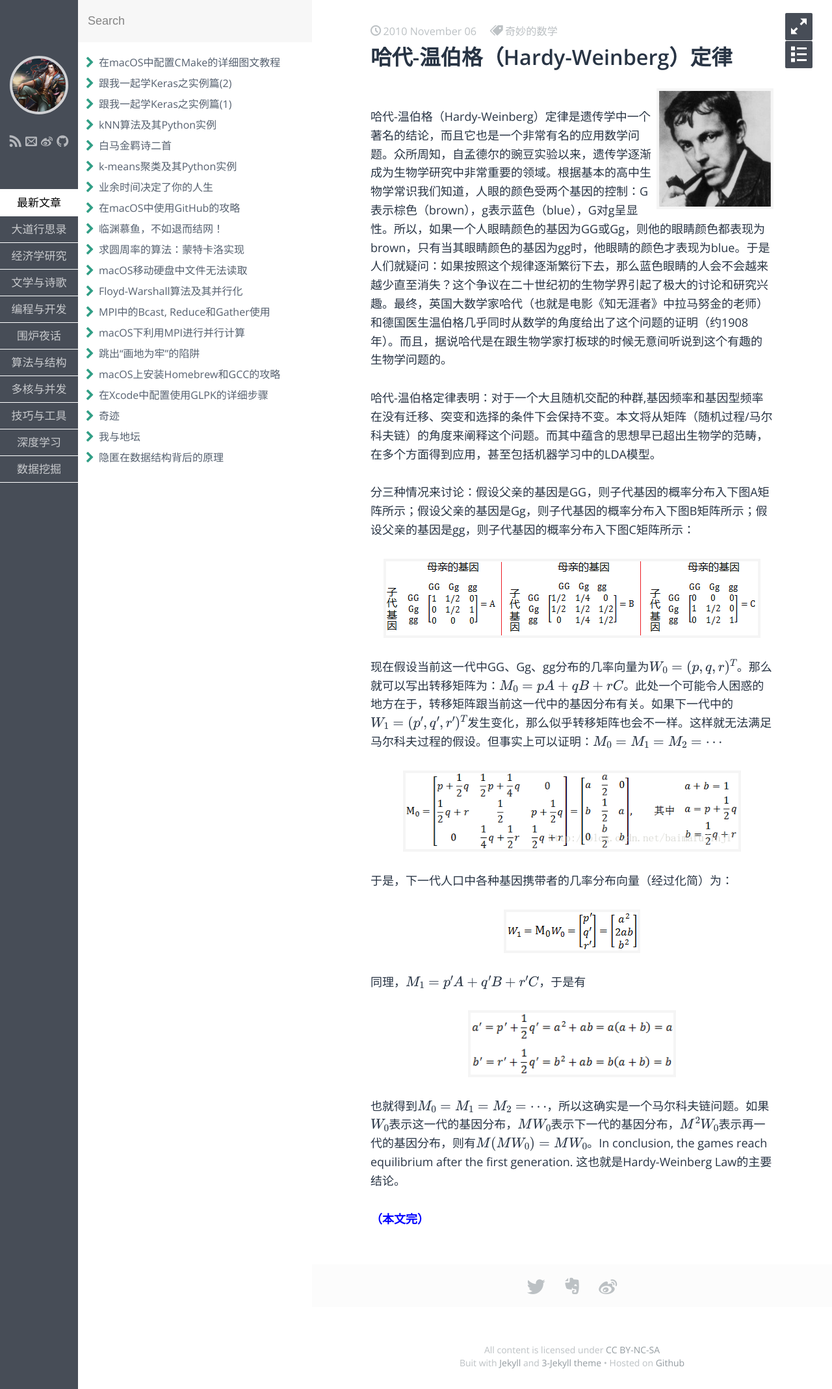
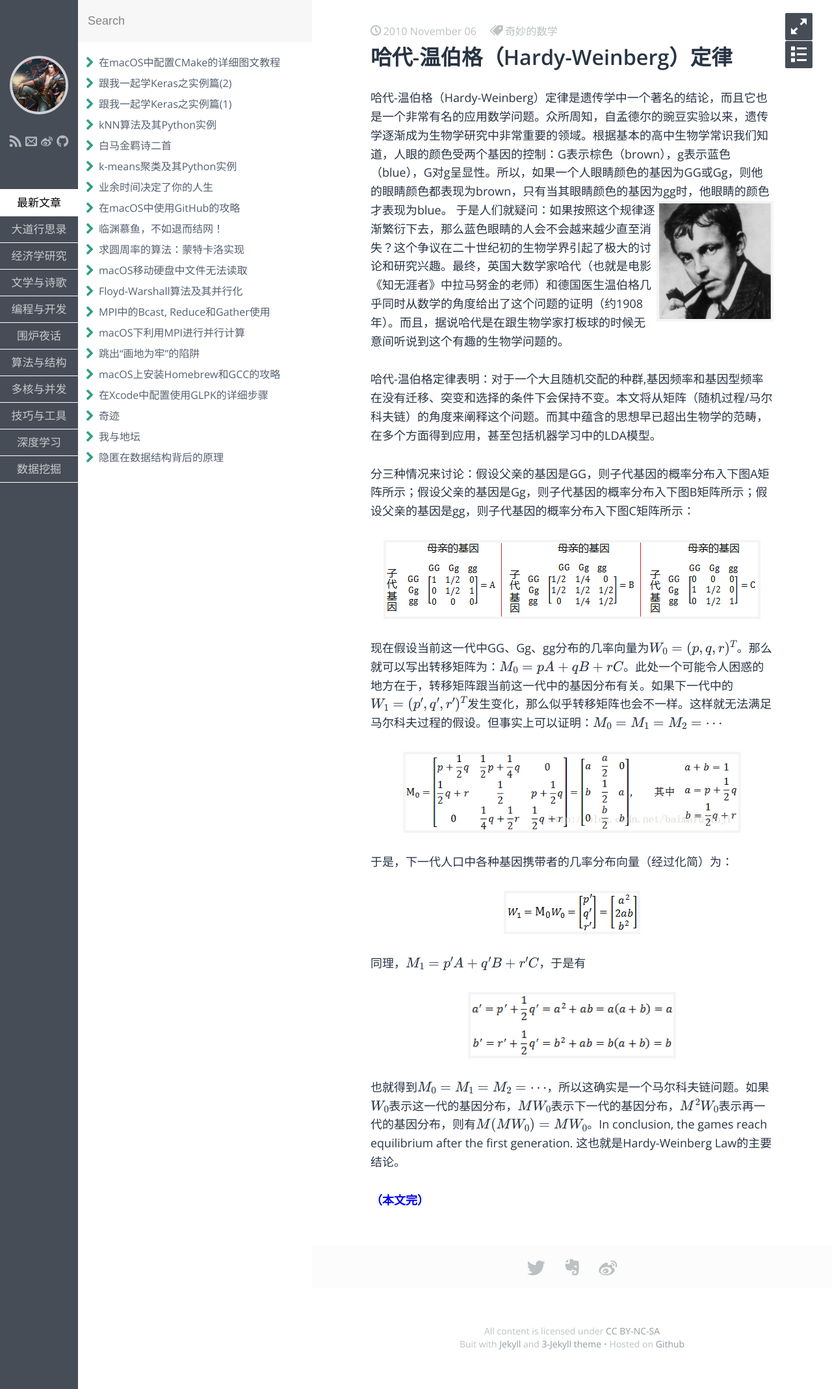
Before and after one commit to fzuo/baimafujinji, a Jekyll site: the page built from _posts/others/2010-11-06-hardy-weinberg-law.md, in a window 1280 px wide. Shown: the whole page at 65% size. Built offline with Jekyll 4.4.1, drawn with Linux system fonts in a browser that asks for light colours; some web fonts are replaced; formulas are drawn with MathJax 3.

Commit message:
Update 2010-11-06-hardy-weinberg-law.md

```diff
--- a/_posts/others/2010-11-06-hardy-weinberg-law.md
+++ b/_posts/others/2010-11-06-hardy-weinberg-law.md
@@ -7,9 +7,7 @@
 ---
 
 
-
-<img align="right" src="https://fzuo.github.io/assets/img/vs_msb802/GHHardy.png" width="180">
-哈代-温伯格（Hardy-Weinberg）定律是遗传学中一个著名的结论，而且它也是一个非常有名的应用数学问题。众所周知，自孟德尔的豌豆实验以来，遗传学逐渐成为生物学研究中非常重要的领域。根据基本的高中生物学常识我们知道，人眼的颜色受两个基因的控制：G表示棕色（brown），g表示蓝色（blue），G对g呈显性。所以，如果一个人眼睛颜色的基因为GG或Gg，则他的眼睛颜色都表现为brown，只有当其眼睛颜色的基因为gg时，他眼睛的颜色才表现为blue。于是人们就疑问：如果按照这个规律逐渐繁衍下去，那么蓝色眼睛的人会不会越来越少直至消失？这个争议在二十世纪初的生物学界引起了极大的讨论和研究兴趣。最终，英国大数学家哈代（也就是电影《知无涯者》中拉马努金的老师）和德国医生温伯格几乎同时从数学的角度给出了这个问题的证明（约1908年）。而且，据说哈代是在跟生物学家打板球的时候无意间听说到这个有趣的生物学问题的。
+哈代-温伯格（Hardy-Weinberg）定律是遗传学中一个著名的结论，而且它也是一个非常有名的应用数学问题。众所周知，自孟德尔的豌豆实验以来，遗传学逐渐成为生物学研究中非常重要的领域。根据基本的高中生物学常识我们知道，人眼的颜色受两个基因的控制：G表示棕色（brown），g表示蓝色（blue），G对g呈显性。所以，如果一个人眼睛颜色的基因为GG或Gg，则他的眼睛颜色都表现为brown，只有当其眼睛颜色的基因为gg时，他眼睛的颜色才表现为blue。<img align="right" src="https://fzuo.github.io/assets/img/vs_msb802/GHHardy.png" width="180">  于是人们就疑问：如果按照这个规律逐渐繁衍下去，那么蓝色眼睛的人会不会越来越少直至消失？这个争议在二十世纪初的生物学界引起了极大的讨论和研究兴趣。最终，英国大数学家哈代（也就是电影《知无涯者》中拉马努金的老师）和德国医生温伯格几乎同时从数学的角度给出了这个问题的证明（约1908年）。而且，据说哈代是在跟生物学家打板球的时候无意间听说到这个有趣的生物学问题的。
 
 哈代-温伯格定律表明：对于一个大且随机交配的种群,基因频率和基因型频率在没有迁移、突变和选择的条件下会保持不变。本文将从矩阵（随机过程/马尔科夫链）的角度来阐释这个问题。而其中蕴含的思想早已超出生物学的范畴，在多个方面得到应用，甚至包括机器学习中的LDA模型。
 
```
